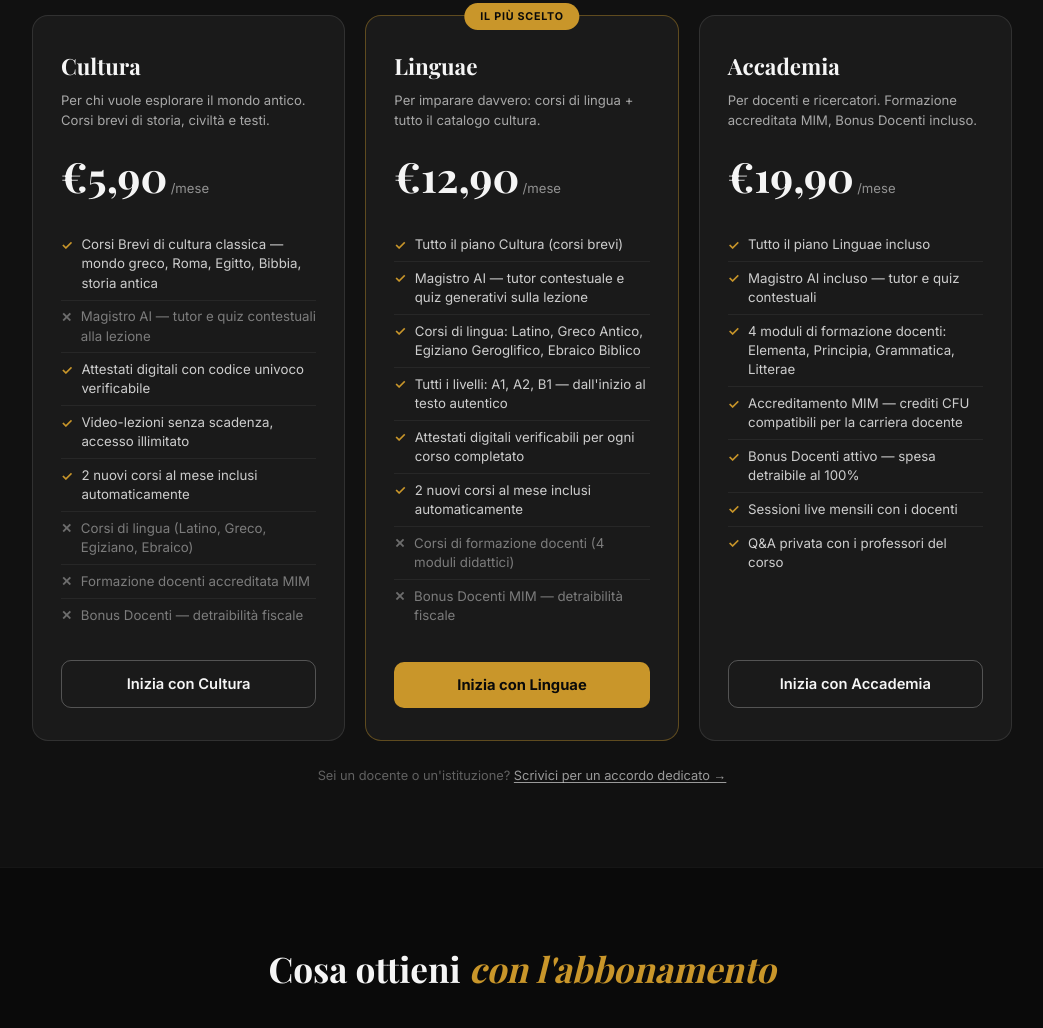
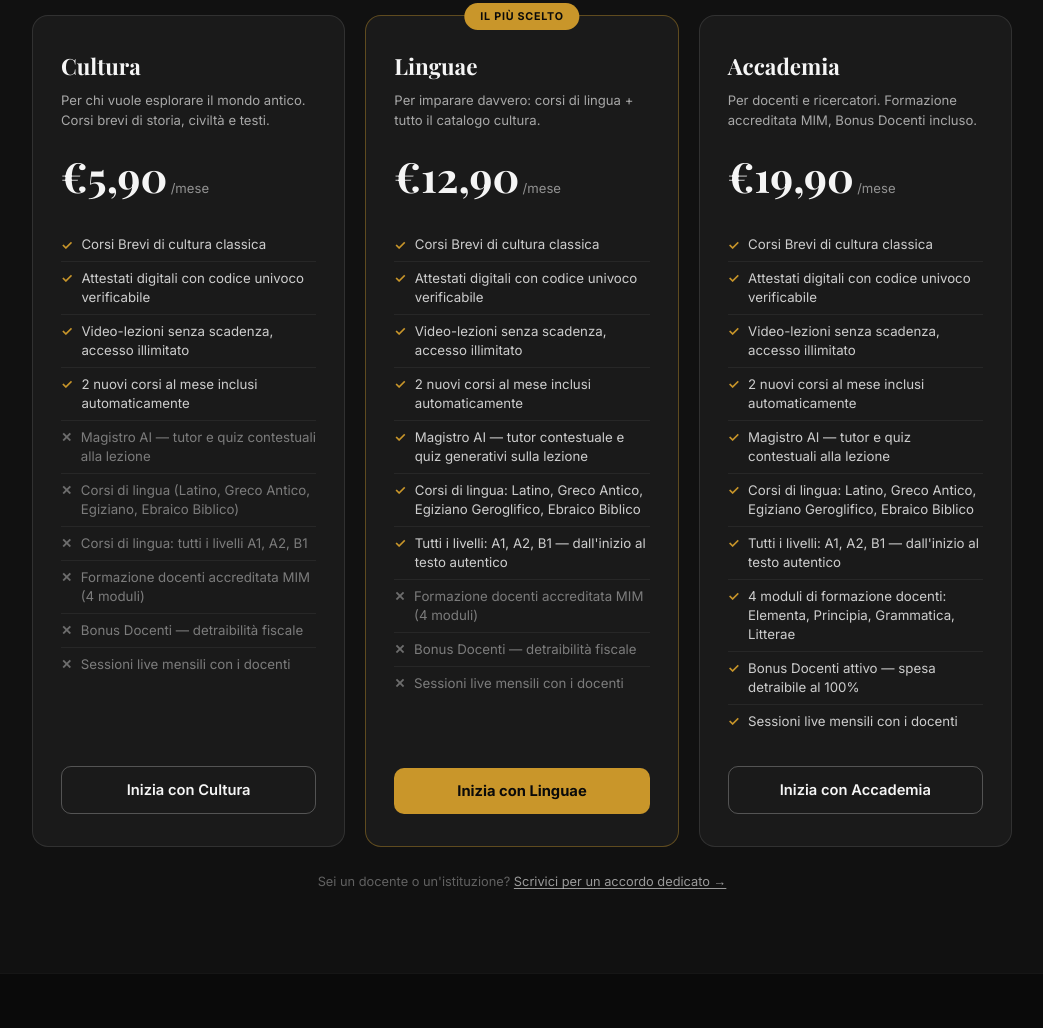
Before and after one commit to grecolatinovivo-create/portale-glv, a website: page public/index.html in a window 1280 px wide. Shown: the part 1078-2106 px from the top of the page, without its empty margins (118-1161 px from the left). Drawn offline with nearby package versions, Linux system fonts and the light colour scheme; no server answers; a web font is replaced by a local one.

Commit message:
Update index.html

```diff
--- a/public/index.html
+++ b/public/index.html
@@ -1100,14 +1100,16 @@
         <div class="plan-old" id="old-cultura"></div>
       </div>
       <ul class="plan-features">
-        <li>Corsi Brevi di cultura classica — mondo greco, Roma, Egitto, Bibbia, storia antica</li>
-        <li class="off">Magistro AI — tutor e quiz contestuali alla lezione</li>
+        <li>Corsi Brevi di cultura classica</li>
         <li>Attestati digitali con codice univoco verificabile</li>
         <li>Video-lezioni senza scadenza, accesso illimitato</li>
         <li>2 nuovi corsi al mese inclusi automaticamente</li>
-        <li class="off">Corsi di lingua (Latino, Greco, Egiziano, Ebraico)</li>
-        <li class="off">Formazione docenti accreditata MIM</li>
+        <li class="off">Magistro AI — tutor e quiz contestuali alla lezione</li>
+        <li class="off">Corsi di lingua (Latino, Greco Antico, Egiziano, Ebraico Biblico)</li>
+        <li class="off">Corsi di lingua: tutti i livelli A1, A2, B1</li>
+        <li class="off">Formazione docenti accreditata MIM (4 moduli)</li>
         <li class="off">Bonus Docenti — detraibilità fiscale</li>
+        <li class="off">Sessioni live mensili con i docenti</li>
       </ul>
       <button type="button" data-open-register data-plan="cultura" class="btn-plan btn-plan-ghost">Inizia con Cultura</button>
     </div>
@@ -1122,14 +1124,16 @@
         <div class="plan-old" id="old-linguae"></div>
       </div>
       <ul class="plan-features">
-        <li>Tutto il piano Cultura (corsi brevi)</li>
+        <li>Corsi Brevi di cultura classica</li>
+        <li>Attestati digitali con codice univoco verificabile</li>
+        <li>Video-lezioni senza scadenza, accesso illimitato</li>
+        <li>2 nuovi corsi al mese inclusi automaticamente</li>
         <li>Magistro AI — tutor contestuale e quiz generativi sulla lezione</li>
         <li>Corsi di lingua: Latino, Greco Antico, Egiziano Geroglifico, Ebraico Biblico</li>
         <li>Tutti i livelli: A1, A2, B1 — dall'inizio al testo autentico</li>
-        <li>Attestati digitali verificabili per ogni corso completato</li>
-        <li>2 nuovi corsi al mese inclusi automaticamente</li>
-        <li class="off">Corsi di formazione docenti (4 moduli didattici)</li>
-        <li class="off">Bonus Docenti MIM — detraibilità fiscale</li>
+        <li class="off">Formazione docenti accreditata MIM (4 moduli)</li>
+        <li class="off">Bonus Docenti — detraibilità fiscale</li>
+        <li class="off">Sessioni live mensili con i docenti</li>
       </ul>
       <button type="button" data-open-register data-plan="linguae" class="btn-plan btn-plan-primary">Inizia con Linguae</button>
     </div>
@@ -1143,13 +1147,16 @@
         <div class="plan-old" id="old-accademia"></div>
       </div>
       <ul class="plan-features">
-        <li>Tutto il piano Linguae incluso</li>
-        <li>Magistro AI incluso — tutor e quiz contestuali</li>
+        <li>Corsi Brevi di cultura classica</li>
+        <li>Attestati digitali con codice univoco verificabile</li>
+        <li>Video-lezioni senza scadenza, accesso illimitato</li>
+        <li>2 nuovi corsi al mese inclusi automaticamente</li>
+        <li>Magistro AI — tutor e quiz contestuali alla lezione</li>
+        <li>Corsi di lingua: Latino, Greco Antico, Egiziano Geroglifico, Ebraico Biblico</li>
+        <li>Tutti i livelli: A1, A2, B1 — dall'inizio al testo autentico</li>
         <li>4 moduli di formazione docenti: Elementa, Principia, Grammatica, Litterae</li>
-        <li>Accreditamento MIM — crediti CFU compatibili per la carriera docente</li>
         <li>Bonus Docenti attivo — spesa detraibile al 100%</li>
         <li>Sessioni live mensili con i docenti</li>
-        <li>Q&amp;A privata con i professori del corso</li>
       </ul>
       <button type="button" data-open-register data-plan="accademia" class="btn-plan btn-plan-ghost">Inizia con Accademia</button>
     </div>
```
